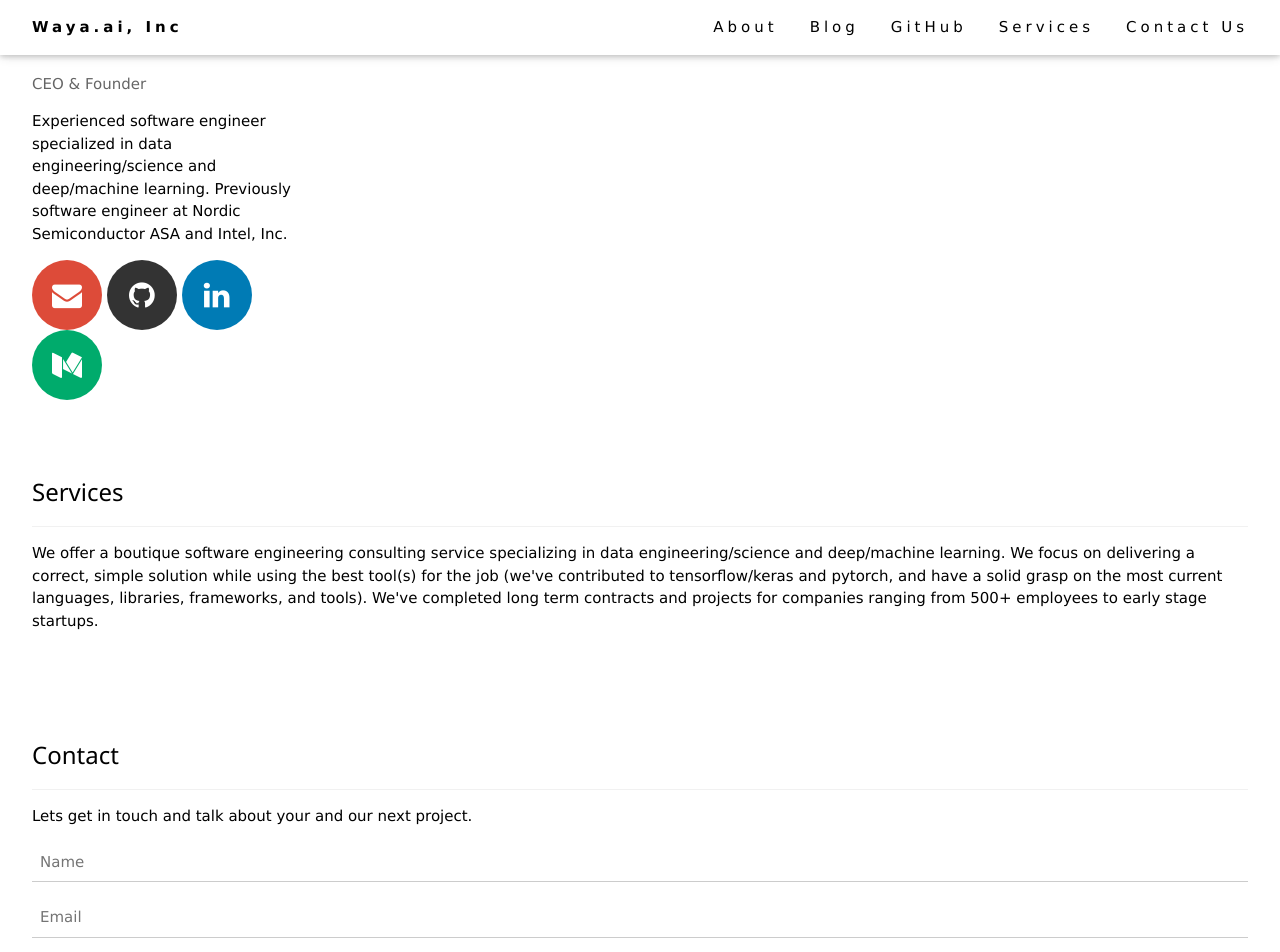
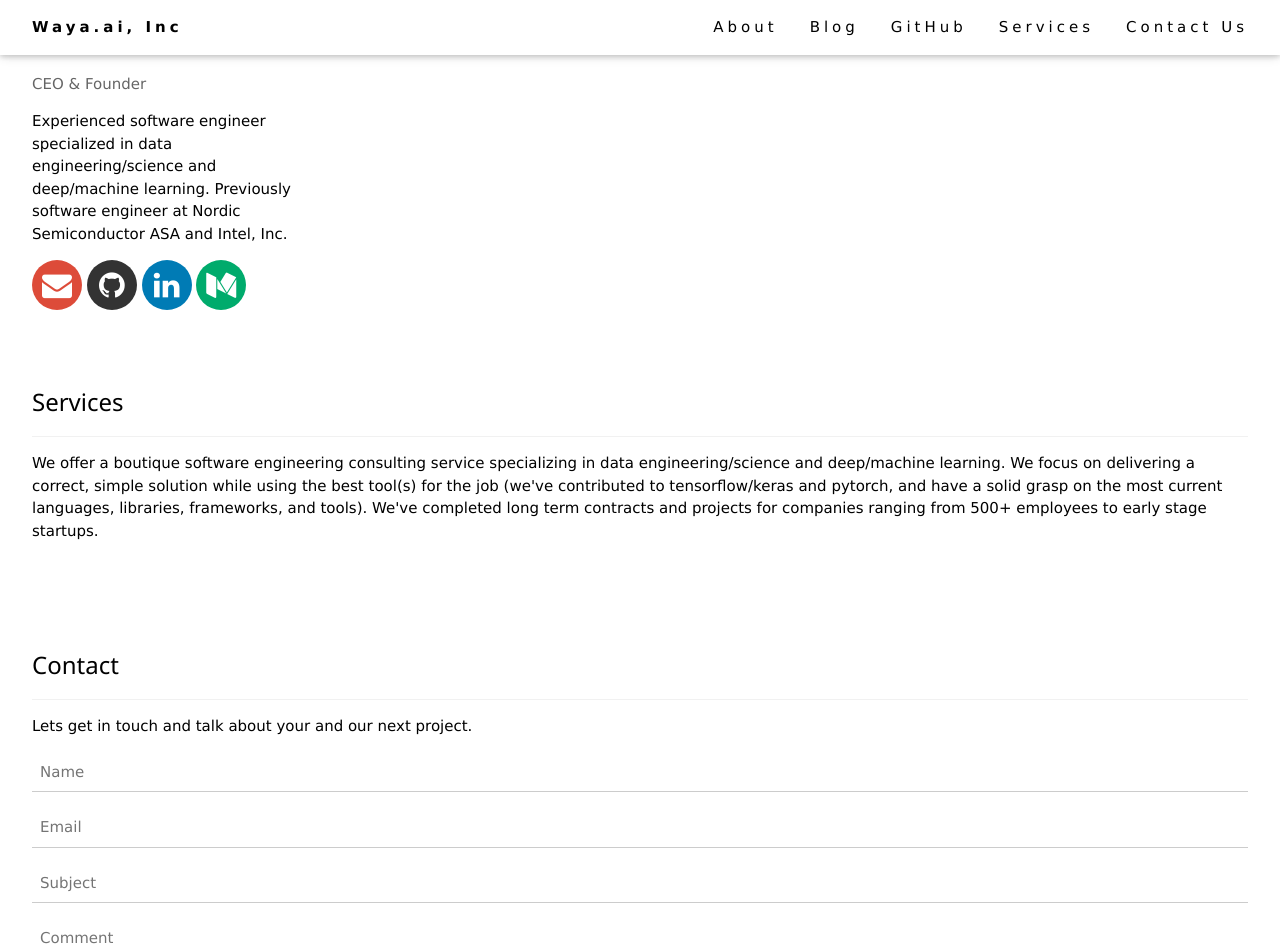
Before and after one commit to wayaai/Waya.ai, a Jekyll site: the page built from README.md, in a window 1280 px wide and 1400 px high, scrolled down 890 px. Shown: the top 952 px of the window. Built offline with Jekyll 4.4.1, drawn with Linux system fonts in a browser that asks for light colours; our own code applies the rules of GitHub Pages for plain Markdown files.

Commit message:
Update default.html

```diff
--- a/_layouts/default.html
+++ b/_layouts/default.html
@@ -12,9 +12,9 @@
   <link rel="stylesheet" href="https://cdnjs.cloudflare.com/ajax/libs/font-awesome/4.7.0/css/font-awesome.min.css">
   <style>
   .fa {
-    padding: 20px;
+    padding: 10px;
     font-size: 30px;
-    width: 70px;
+    width: 50px;
     text-align: center;
     text-decoration: none;
     border-radius: 50%;
```
